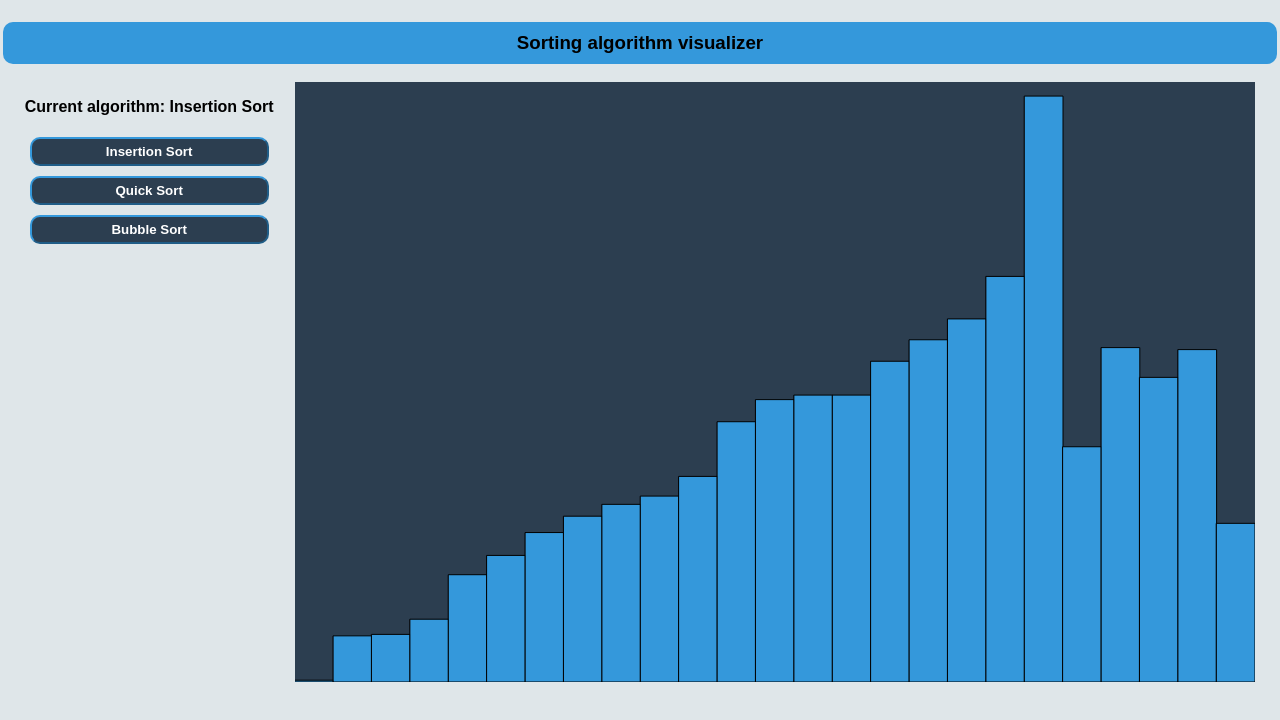
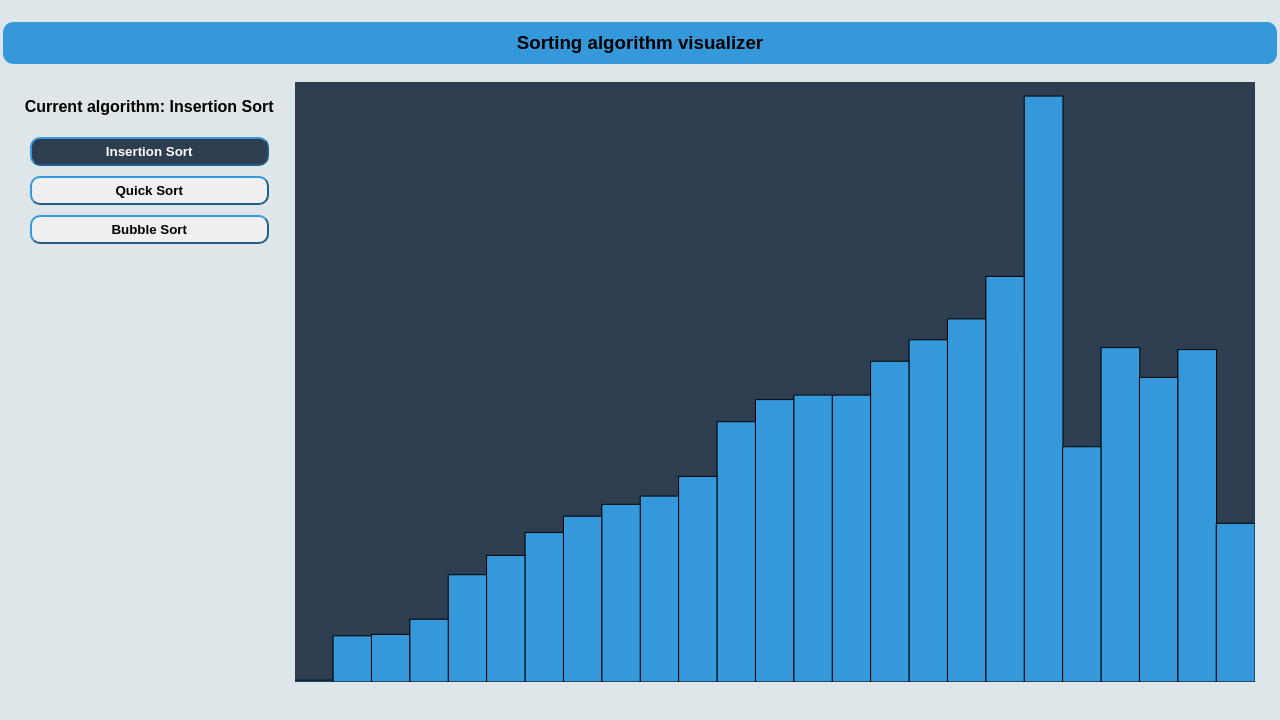
Before and after one commit to kedar-shenoy/sorting-visualisation, a React (Create React App) app: page / in a window 1280 px wide. Shown: the top 720 px of the page. Built offline with nearby package versions, Linux system fonts and the light colour scheme.

Commit message:
Improved style

```diff
--- a/src/App.css
+++ b/src/App.css
@@ -10,14 +10,17 @@
     flex-grow: 1;
     border-radius: 10px;
     font-weight: bolder;
-    background-color: #2c3e50;
-    color: #fff;
+    /* background-color: #2c3e50; */
+    color: black;
     border-color: #3498db;
     outline: 0;
 }
 
-.btn:focus {
+.btn:hover {
     cursor: pointer;
+    /* box-shadow: 3px 3px #888888; */
+    background-color: #2c3e50;
+    color: #fff;
 }
 
 .heading {
--- a/src/App.js
+++ b/src/App.js
@@ -7,37 +7,27 @@ import {
 import "./App.css";
 import data from "./data/algo_info";
 
-const algos = {
-    IS: "Insertion Sort",
-    QS: "Quick Sort",
-    BS: "Bubble Sort",
-};
+const algos = ["Insertion Sort", "Quick Sort", "Bubble Sort"];
 
 class App extends React.Component {
     constructor(props) {
         super(props);
         this.myRef = React.createRef();
         this.state = {
-            algorithm: "IS",
+            algorithm: 0,
         };
     }
-
-    handleChange = (algo) => {
-        this.setState({
-            algorithm: algo,
-        });
-    };
 
     render() {
         let canvas = null;
         switch (this.state.algorithm) {
-            case "IS":
+            case 0:
                 canvas = <InsertionCanvas />;
                 break;
-            case "QS":
+            case 1:
                 canvas = <QuickCanvas />;
                 break;
-            case "BS":
+            case 2:
                 canvas = <BubbleCanvas />;
                 break;
         }
@@ -52,24 +42,26 @@ class App extends React.Component {
                         <p className="current">
                             Current algorithm: {algos[this.state.algorithm]}
                         </p>
-                        <button
-                            className="btn"
-                            onClick={(e) => this.handleChange("IS")}
-                        >
-                            Insertion Sort
-                        </button>
-                        <button
-                            className="btn"
-                            onClick={(e) => this.handleChange("QS")}
-                        >
-                            Quick Sort
-                        </button>
-                        <button
-                            className="btn"
-                            onClick={(e) => this.handleChange("BS")}
-                        >
-                            Bubble Sort
-                        </button>
+                        {algos.map((algo, i) => {
+                            return (
+                                <button
+                                    className="btn"
+                                    onClick={(e) =>
+                                        this.setState({ algorithm: i })
+                                    }
+                                    style={
+                                        this.state.algorithm === i
+                                            ? {
+                                                  backgroundColor: "#2c3e50",
+                                                  color: "#fff",
+                                              }
+                                            : {}
+                                    }
+                                >
+                                    {algo}
+                                </button>
+                            );
+                        })}
                     </div>
                     <div className="canvas">{canvas}</div>
                 </div>
```
